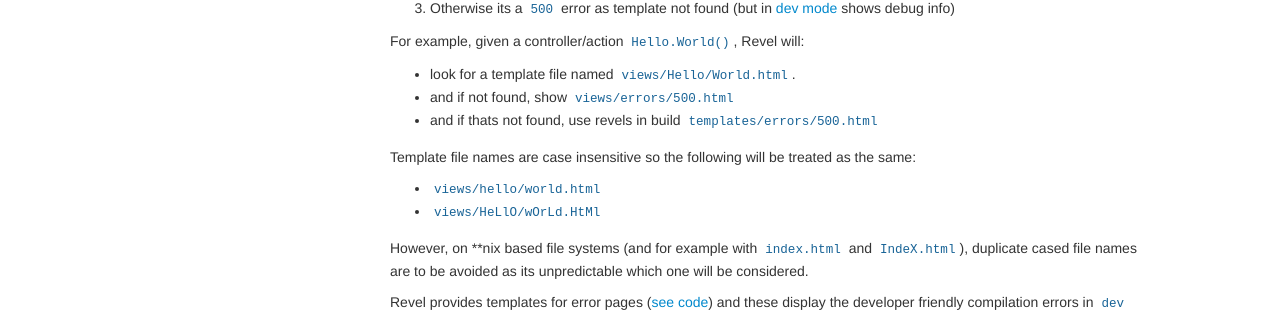
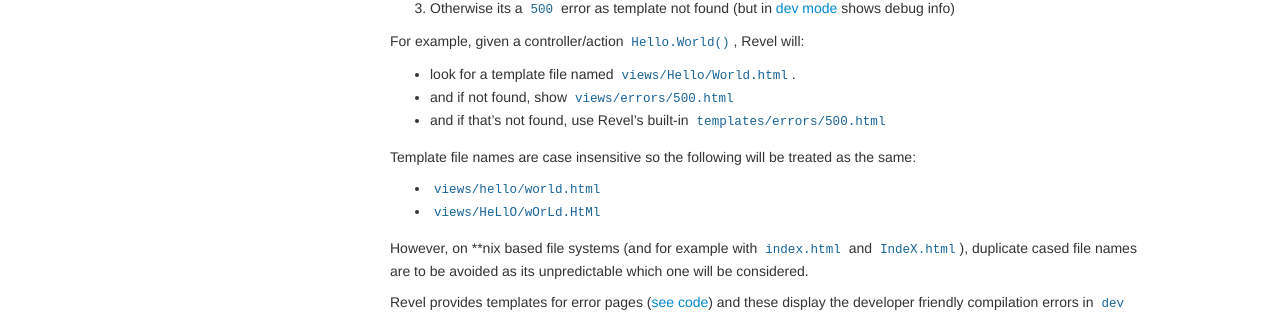
Before and after one commit to revel/revel.github.io, a Jekyll site: the page built from manual/templates.md, in a window 1280 px wide and 900 px high. Shown: the part 240-552 px from the top of the window. Built offline with Jekyll 4.4.1, drawn with Linux system fonts in a browser that asks for light colours; nearby versions of some CDN libraries.

Commit message:
Update templates.md

```diff
--- a/manual/templates.md
+++ b/manual/templates.md
@@ -14,7 +14,7 @@ For example, given a controller/action `Hello.World()`, Revel will:
 
 - look for a template file named `views/Hello/World.html`.
 - and if not found, show `views/errors/500.html`
-- and if thats not found, use revels in build `templates/errors/500.html`
+- and if that's not found, use Revel's built-in `templates/errors/500.html`
 
 Template file names are case insensitive so the following will be treated as the same:
 
```
